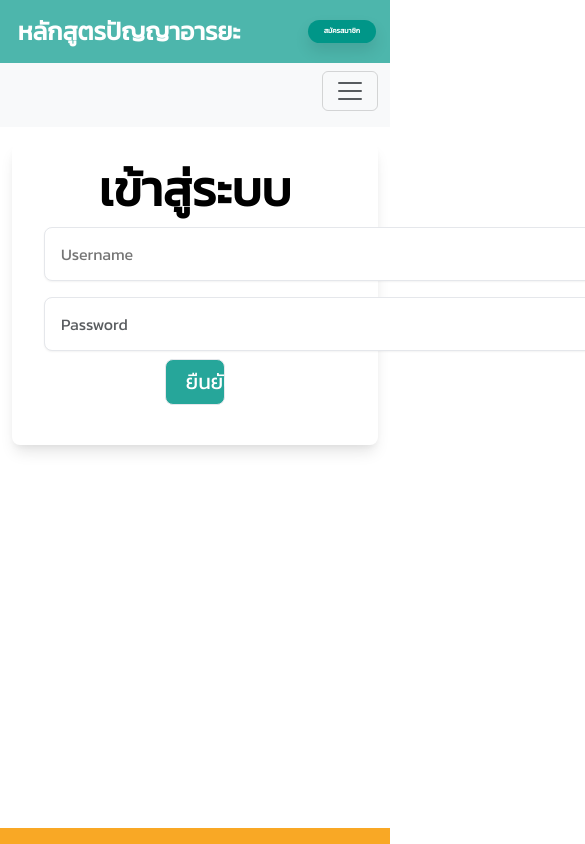
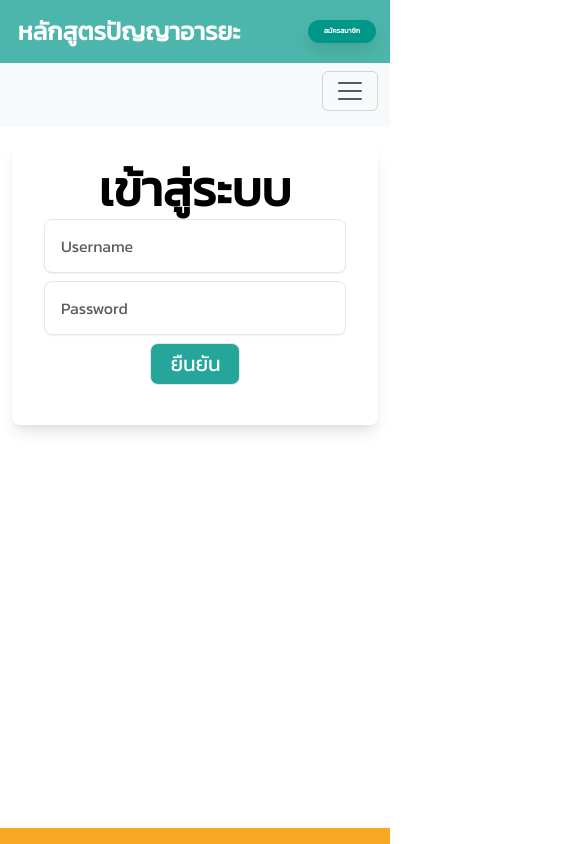
Before and after one commit to Utsadawut/my-web, a Vue app: page /login in a window 390 px wide. Shown: the top 844 px of the page, 585 px wide, since content can reach past the window. Built offline with nearby package versions, Linux system fonts and the light colour scheme; the HTML template or start-up script is replaced by a standard one.

Commit message:
edit button

```diff
--- a/src/components/CreateUsersComponent.vue
+++ b/src/components/CreateUsersComponent.vue
@@ -149,7 +149,7 @@ select {
   padding-right: 3rem;
   font-size: 1rem;
   line-height: 1.25rem;
-  width: 600px;
+  width: 100%;
   border-radius: 0.5rem;
   box-shadow: 0 1px 2px 0 rgba(0, 0, 0, 0.05);
 }
@@ -197,4 +197,13 @@ select {
 .signup-link a {
   text-decoration: underline;
 }
+
+
+@media only screen and (max-width: 480px) {
+  .submit {
+  line-height: 1rem;
+  font-weight: 500;
+  width: 30%;
+}
+}
 </style>
--- a/src/components/LoginComponent.vue
+++ b/src/components/LoginComponent.vue
@@ -5,6 +5,8 @@
         <p class="form-title">เข้าสู่ระบบ</p>
         <div class="input-container">
           <input
+          id="inputPassword5"
+          class="form-control"
             v-model="users.username"
             required
             placeholder="Username"
@@ -101,7 +103,7 @@ export default {
   background-color: #fff;
   display: block;
   padding: 2rem;
-  max-width: 700px;
+  max-width: 100%;
   border-radius: 0.5rem;
   box-shadow: 0 10px 15px -3px rgba(0, 0, 0, 0.1),
     0 4px 6px -2px rgba(0, 0, 0, 0.05);
@@ -134,7 +136,7 @@ select {
   padding-right: 3rem;
   font-size: 1rem;
   line-height: 1.25rem;
-  width: 600px;
+  width: 100%;
   border-radius: 0.5rem;
   box-shadow: 0 1px 2px 0 rgba(0, 0, 0, 0.05);
 }
@@ -192,4 +194,13 @@ button:hover {
 button:active {
   transform: translateY(-1px);
 }
+
+
+@media only screen and (max-width: 480px) {
+  .submit {
+  line-height: 1rem;
+  font-weight: 500;
+  width: 30%;
+}
+}
 </style>
```
Also changed, not shown: 1 other file (tests, documents, lock files or other folders).
